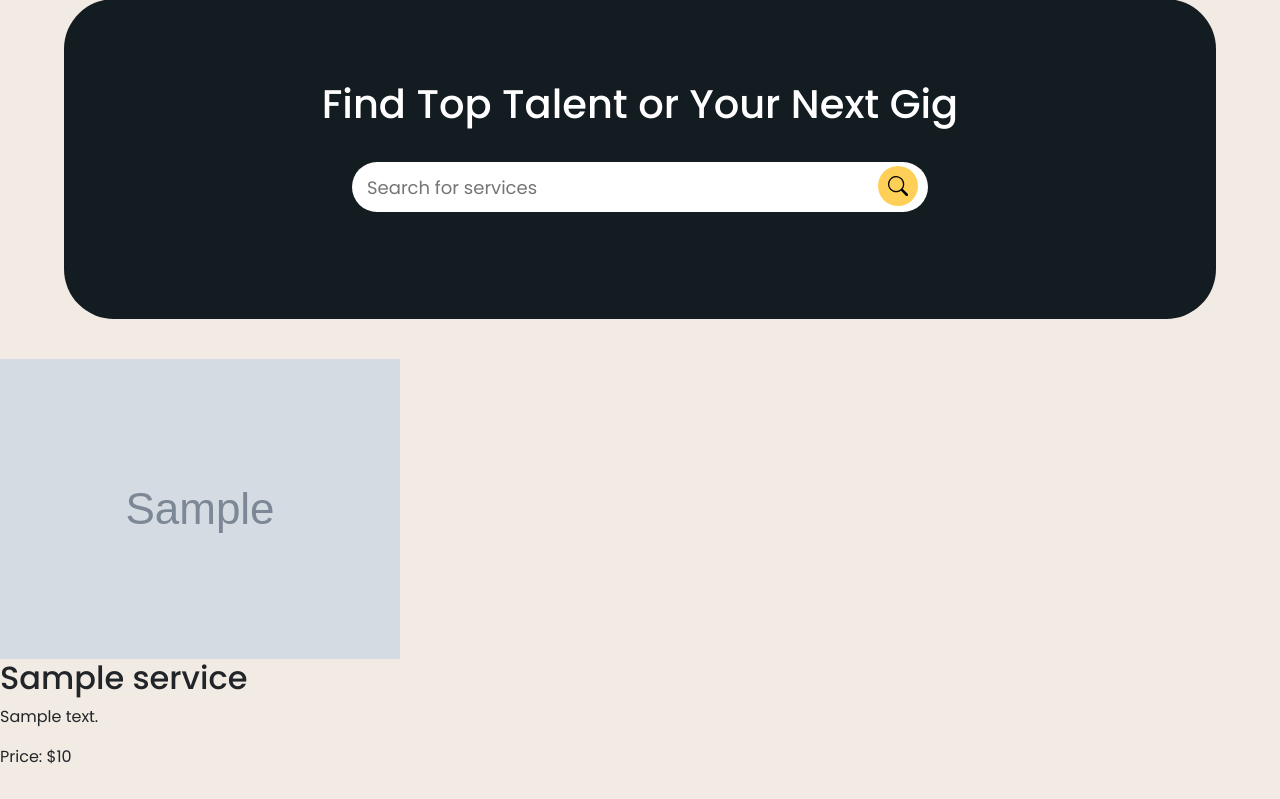
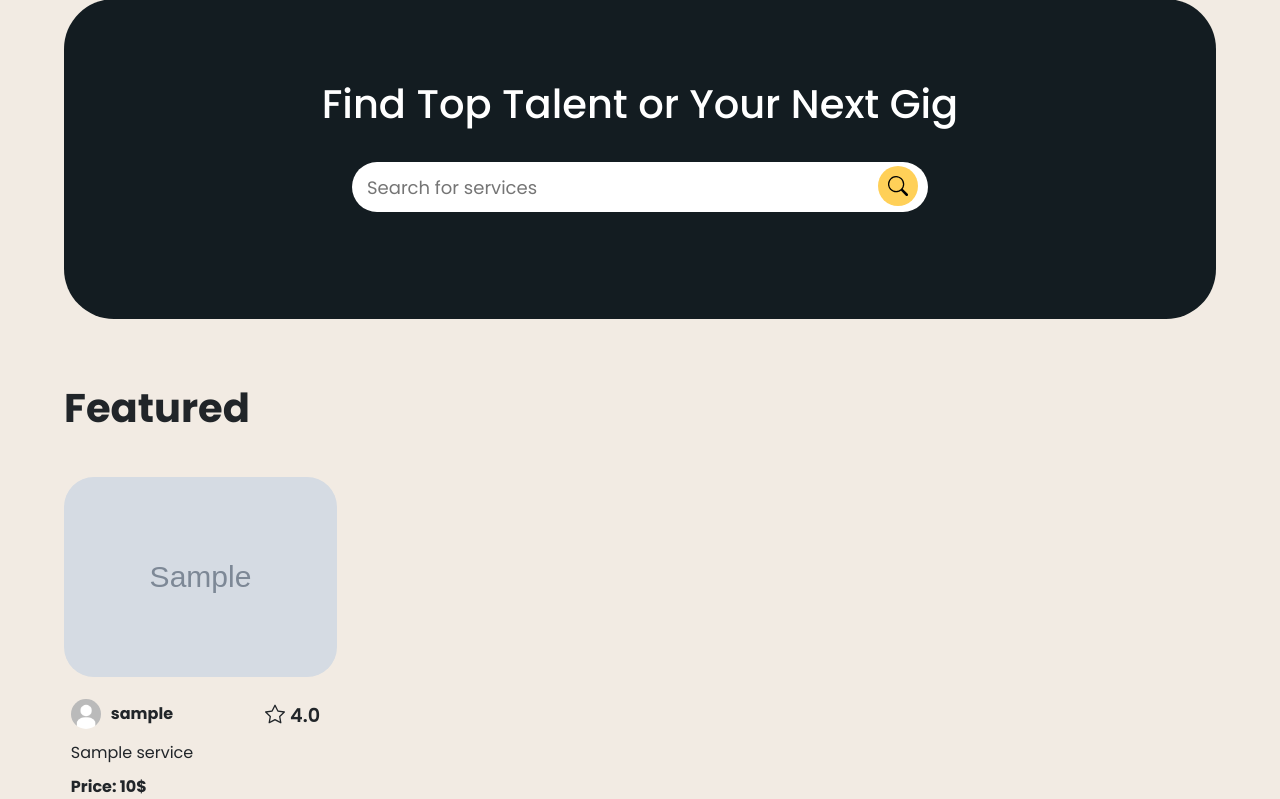
Before and after one commit to svillav4/HireHive, a Django app: page /services/services/search in a window 1280 px wide. Shown: the part 141-940 px from the top of the page. Before the commit the page ends 905 px from the top, so only its background shows below. Run offline with Django 5.2, Linux system fonts and the light colour scheme; tables that the repository leaves empty hold one stand-in row (values such as "Sample post"); grey boxes marked "Sample" are stand-in pictures.

Commit message:
Added services container

```diff
--- a/services/static/styles/home.css
+++ b/services/static/styles/home.css
@@ -54,3 +54,96 @@
     cursor: pointer;
     margin: 0%;
 }
+
+.all_services_container{
+    position: relative;
+    width: 90%;
+    margin: auto;
+    display: grid;
+    grid-template-columns: repeat(4, 1fr);
+    grid-gap: 20px;
+}
+
+.all_services_container h2{
+    position: absolute;
+    top: -50px;
+    left: 0px;
+    color: #131c21;
+    font-size: xx-large;
+    font-weight: 600;
+}
+
+.service_container{
+    width: 100%;
+    display: flex;
+    justify-content: center;
+    align-items: center;
+    flex-direction: column;
+    cursor: pointer;
+}
+
+.service_image{
+    width: 100%;
+    height: 200px;
+    margin: 20px 0px;
+}
+
+.service_image img{
+    width: 100%;
+    height: 100%;
+    border-radius: 30px;
+    object-fit: cover;
+}
+
+.service_info{
+    width: 95%;
+    display: flex;
+    justify-content: center;
+    align-items: center;
+    flex-direction: column;
+}
+
+.service_info p{
+    margin: 0%;
+}
+
+.service_info_top{
+    width: 100%;
+    display: flex;
+    justify-content: space-between;
+    align-items: center;
+}
+
+.service_info_profile{
+    display: flex;
+    justify-content: center;
+    align-items: center;
+}
+
+.service_info_profile img{
+    width: 30px;
+    height: 30px;
+    border-radius: 50%;
+    object-fit: cover;
+    margin-right: 10px;
+}
+
+.service_info_rating{
+    display: flex;
+    justify-content: center;
+    align-items: center;
+}
+
+.service_info_rating p{
+    font-size: larger;
+    font-weight: 600;
+    margin: 5px 10px 0px 5px;
+    padding: 0%;
+}
+
+.service_info_bottom{
+    width: 100%;
+    margin-top: 10px;
+    display: flex;
+    flex-direction: column;
+}
--- a/services/templates/pages/home.html
+++ b/services/templates/pages/home.html
@@ -22,17 +22,52 @@
         </div>
     </div>
     <div>
+        <h1 style="width: 90%; margin: 25px auto; font-weight: 700;">Featured</h1>
+        <div class="all_services_container">
         {% for service in services %}
-            <div class="service">
+            <div class="service_container" onclick="">
                 <div class="service_image">
-                    <img src="{{ service.image.url }}" alt="{{ service.title }}">
+                    {% if service.image and service.image.name != "default-service.jpg" %}
+                        <img src="{{ service.image.url }}" alt="{{ service.title }}" >
+                    {% else %}
+                        <img src="{% static 'images/default-service.jpg' %}" alt="{{ service.title }}">
+                    {% endif %}
                 </div>
                 <div class="service_info">
-                    <h2>{{ service.title }}</h2>
-                    <p>{{ service.description }}</p>
-                    <p>Price: ${{ service.price }}</p>
+                    <div class="service_info_top">
+                        <div class="service_info_profile">
+                            <img src="{% static 'images/default-avatar.jpg' %}" alt="">
+                            <b> {{ service.freelancer }} </b>
+                        </div>
+                        <div class="service_info_rating">
+                            <svg xmlns="http://www.w3.org/2000/svg" width="20" height="20" fill="currentColor" class="bi bi-star" viewBox="0 0 16 16">
+                                <path d="M2.866 14.85c-.078.444.36.791.746.593l4.39-2.256 4.389 2.256c.386.198.824-.149.746-.592l-.83-4.73 3.522-3.356c.33-.314.16-.888-.282-.95l-4.898-.696L8.465.792a.513.513 0 0 0-.927 0L5.354 5.12l-4.898.696c-.441.062-.612.636-.283.95l3.523 3.356-.83 4.73zm4.905-2.767-3.686 1.894.694-3.957a.56.56 0 0 0-.163-.505L1.71 6.745l4.052-.576a.53.53 0 0 0 .393-.288L8 2.223l1.847 3.658a.53.53 0 0 0 .393.288l4.052.575-2.906 2.77a.56.56 0 0 0-.163.506l.694 3.957-3.686-1.894a.5.5 0 0 0-.461 0z"/>
+                            </svg>
+                            <div>
+                                <p> {{ service.rating }} </p>
+                            </div>
+                        </div>
+                    </div>
+                    <div class="service_info_bottom" >
+                        <p style="margin-bottom: 10px ;"> {{ service.title }} </p>
+                        <b>Price: {{ service.price }}$ </b>
+                    </div>
                 </div>
             </div>
         {% endfor %}
+        </div>
     </div>
 {% endblock content %}
+
+
+<!-- <div class="card">
+
+        <div class="card-body">
+            <h5 class="text-muted">{{ service.title }}</h5>
+            <p class="text-muted">{{ service.description }}</p>
+            <p class="text-muted"><strong>{{ service.price }} USD</strong></p>
+            <p class="text-muted">{{ service.rating }}</p>
+            <p class="text-muted">{{ service.delivery_time }} days</p>
+        </div>
+    </div>
+             -->
```
